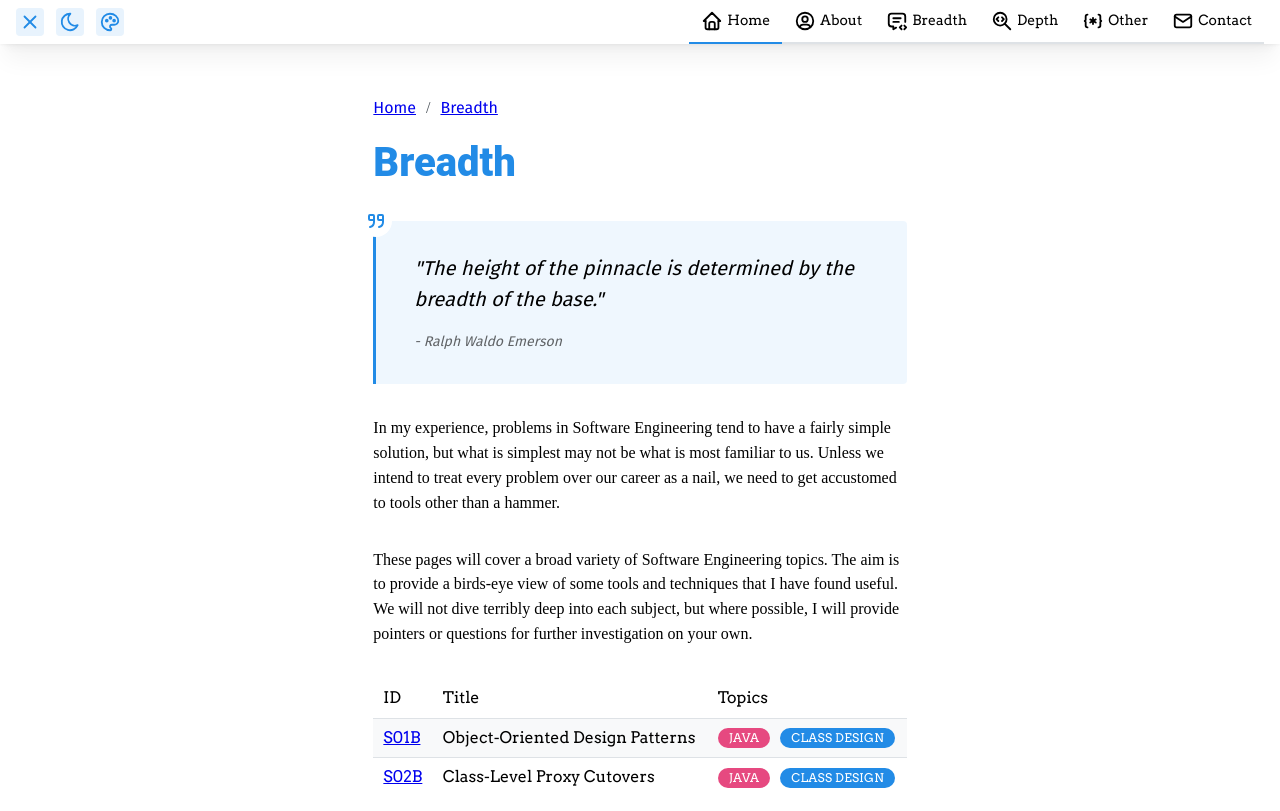
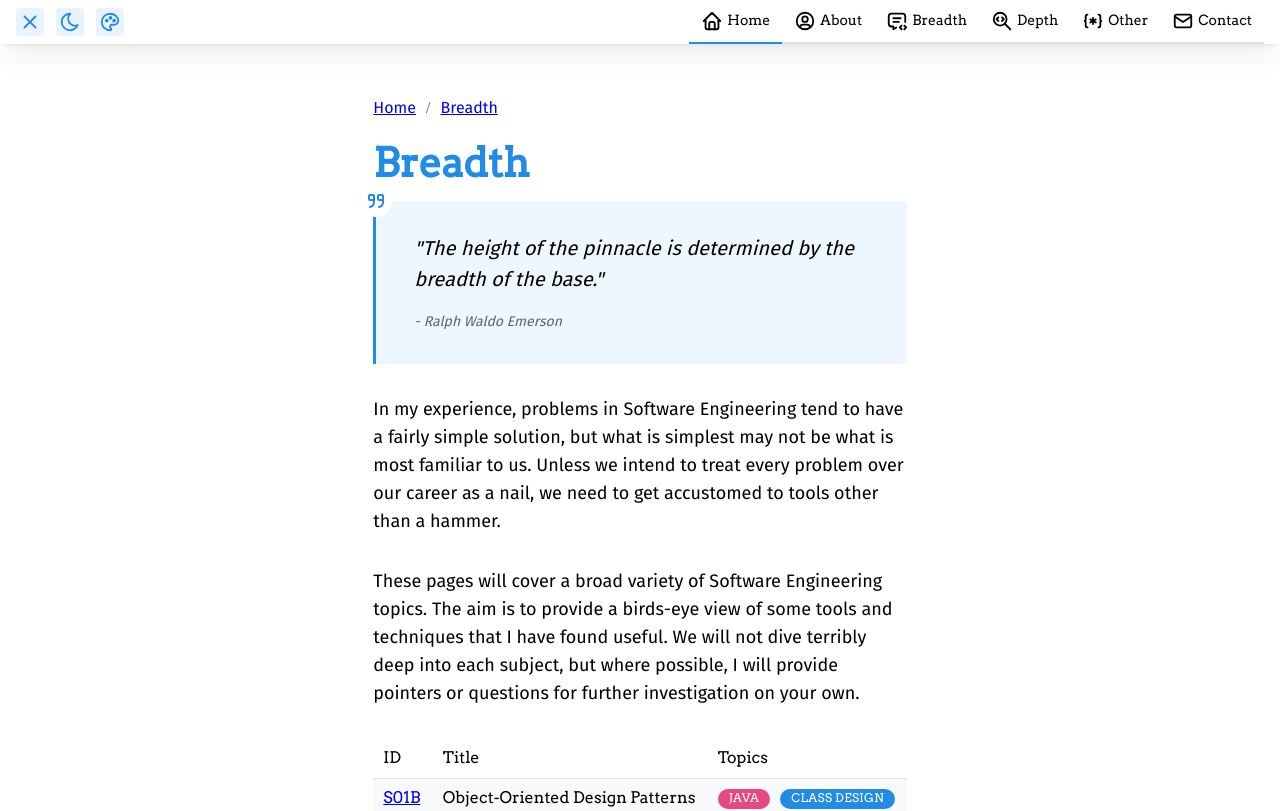
Before and after one commit to mfreema1/personal-site-v2, a React (Vite) app: page /breadth in a window 1280 px wide. Shown: the top 811 px of the page. Built offline with nearby package versions, Linux system fonts and the light colour scheme; what @mantine/code-highlight would draw is missing.

Commit message:
Reformat breadth page.

```diff
--- a/src/pages/breadth/Breadth.tsx
+++ b/src/pages/breadth/Breadth.tsx
@@ -1,40 +1,36 @@
-import { Text, Title } from "@mantine/core";
 import { Page } from "../../components/Page";
 import { PageTable } from "../../components/PageTable";
-import { Quote } from "../../components/Quote";
+import { TitleSection } from "../../components/TitleSection";
 import { TopPage } from "../../components/pages/TopPage";
+import { BodyText } from "../../components/text/BodyText";
 
 export function Breadth() {
   return (
     <>
       <TopPage>
         <Page path={"/breadth"}>
-          <Title order={1}>
-            <Text span inherit c="blue">
-              Breadth
-            </Text>
-          </Title>
-          <Quote
-            text="The height of the pinnacle is determined by the breadth of the
+          <TitleSection
+            tText="Breadth"
+            qtText="The height of the pinnacle is determined by the breadth of the
               base."
-            author="Ralph Waldo Emerson"
+            qtAuthor="Ralph Waldo Emerson"
           />
 
-          <Text>
+          <BodyText>
             In my experience, problems in Software Engineering tend to have a
             fairly simple solution, but what is simplest may not be what is most
             familiar to us. Unless we intend to treat every problem over our
             career as a nail, we need to get accustomed to tools other than a
             hammer.
-          </Text>
+          </BodyText>
 
-          <Text>
+          <BodyText>
             These pages will cover a broad variety of Software Engineering
             topics. The aim is to provide a birds-eye view of some tools and
             techniques that I have found useful. We will not dive terribly deep
             into each subject, but where possible, I will provide pointers or
             questions for further investigation on your own.
-          </Text>
+          </BodyText>
 
           <PageTable
             rows={[
```
